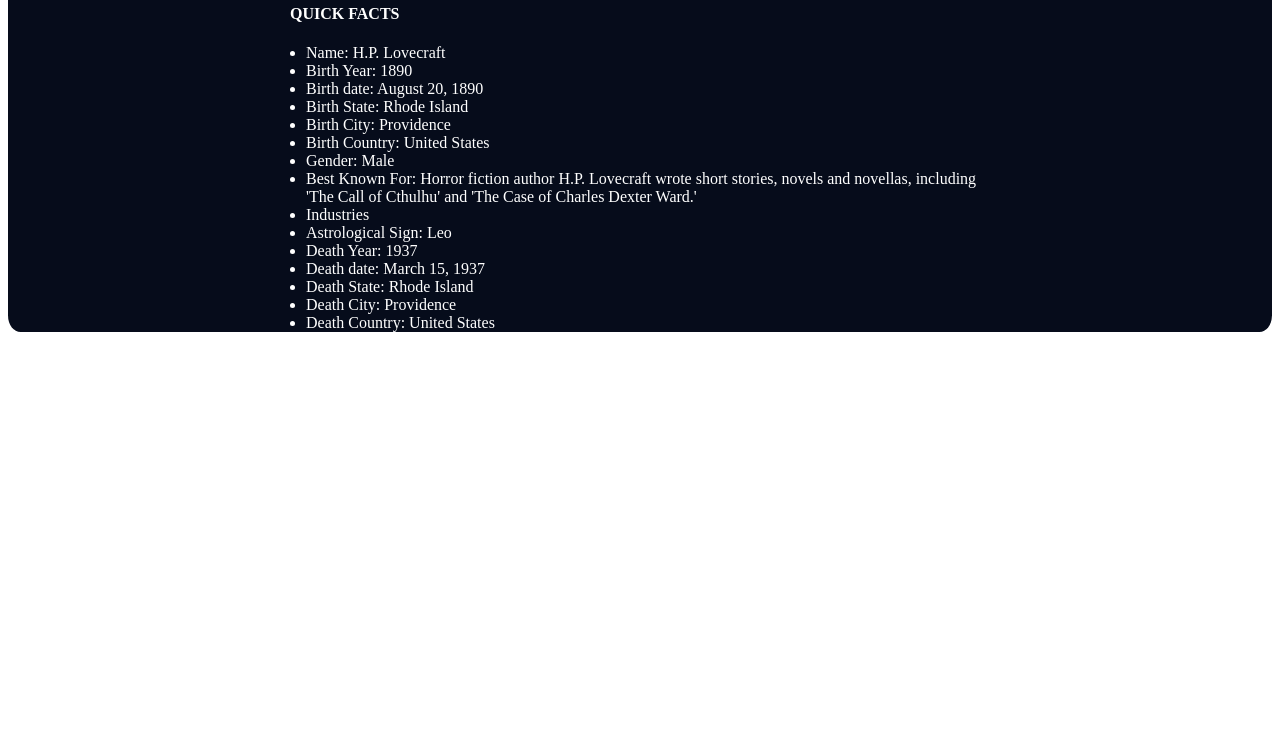
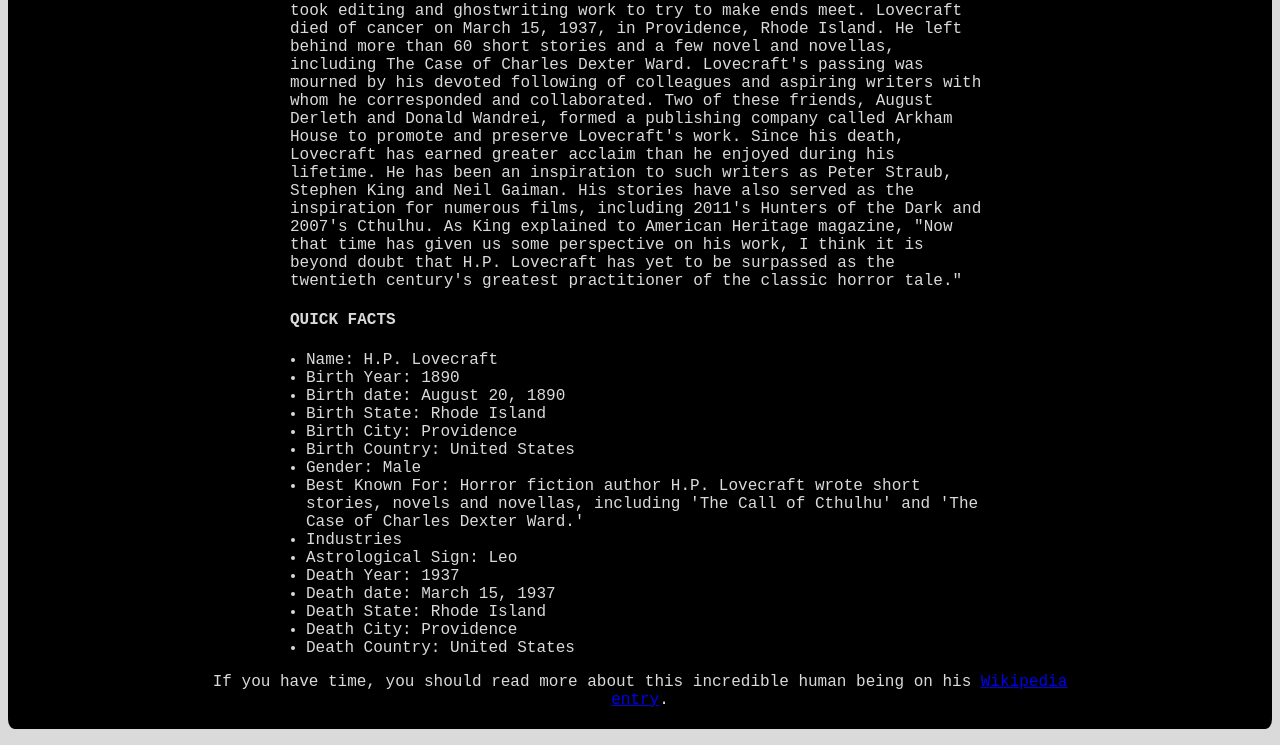
Before and after one commit to yuriihead/Howard-Phillips-Lovecraft, a plain HTML site: page index.html in a window 1280 px wide. Shown: the part 1329-2074 px from the top of the page. Before the commit the page ends 1677 px from the top, so only its background shows below. Drawn offline with Linux system fonts and the light colour scheme.

Commit message:
almost done

```diff
--- a/index.html
+++ b/index.html
@@ -14,7 +14,7 @@
             <h2>The man who added some new worlds<br>and...<br> your real fears </h2>
             <div class="figure">
                 <img src="img/scareface.jpg" alt="Howard Phillips Lovecraft" class="photo">
-                <p class="figcaption">some about Lovecraft............
+                <p class="figcaption">something about Lovecraft............
                 </p>
             </div>
         </header>
@@ -52,7 +52,7 @@
             </ul>
         </main>
         <footer>
-
+            <p class="end">If you have time, you should read more about this incredible human being on his <a href="https://en.wikipedia.org/wiki/H._P._Lovecraft">Wikipedia entry</a>.</p>
         </footer>
     </div>
 </body>
--- a/styles.css
+++ b/styles.css
@@ -1,14 +1,24 @@
 body {
-    color:rgb(255, 255, 255)
+    color:rgb(218, 218, 218);
+    background-color: rgb(218, 218, 218);
+    font-family: 'Courier New', Courier, monospace;
 }
 
 h1, h2 {
     text-align: center;
 }
 
+h1 {
+    padding-top: 20px;
+}
+
+h2 {
+    font-size: 15px;
+}
+
 .container {
-    background-color: rgb(6, 12, 27);
-    border-radius: 1%;
+    background-color: rgb(0, 0, 0);
+    border-radius: 0.5%;
 }
 
 .figure {
@@ -19,6 +29,9 @@ h1, h2 {
     padding: 30px 30px;
     max-width: 900px;
     margin: 0 auto;
+    border: 10px solid rgb(0, 0, 0);
+    border-top: 0;
+    border-bottom: 0;
 }
 
 .photo {
@@ -41,8 +54,24 @@ h3 {
 main {
     margin: 0 auto;
     max-width: 700px;
+    border: 10px solid rgb(0, 0, 0);
+    border-top: 0;
+    border-bottom: 0;
 }
 
 ul {
     padding-left: 16px;
 }
+
+footer {
+    max-width: 900px;
+    margin: 0 auto;
+    text-align: center;
+    border: 10px solid rgb(0, 0, 0);
+    border-top: 0;
+    border-bottom: 0;
+}
+
+.end {
+    padding-bottom: 20px;
+}
```
